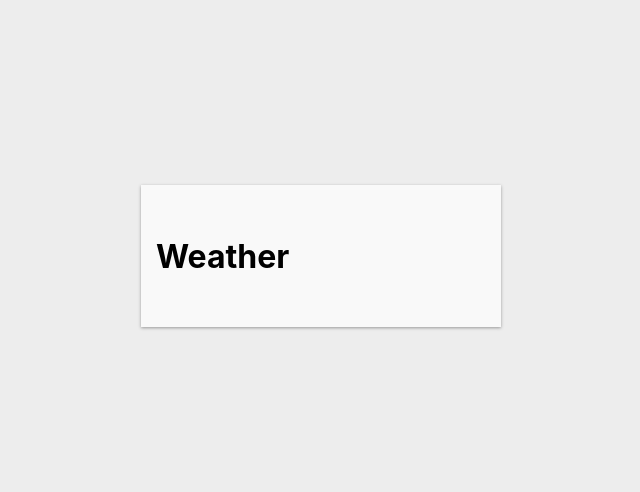
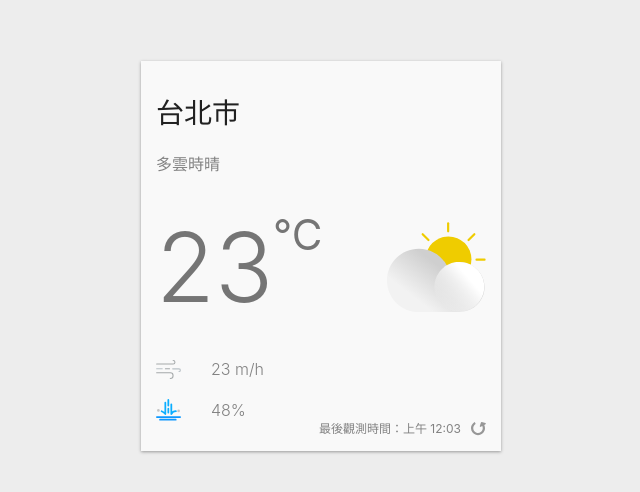
Before and after one commit to aoigj100a/lous-weather-app, a React (Create React App) app: page / in a window 1280 px wide. Shown: the part 144-636 px from the top of the page, without its empty margins (319-959 px from the left). Built offline with nearby package versions, Linux system fonts and the light colour scheme.

Commit message:
view:app ui

```diff
--- a/src/App.js
+++ b/src/App.js
@@ -1,6 +1,11 @@
-
 import React from 'react';
 import styled from '@emotion/styled';
+
+// 載入圖示
+import { ReactComponent as AirFlowIcon } from './images/airFlow.svg';
+import { ReactComponent as DayCloudyIcon } from './images/day-cloudy.svg';
+import { ReactComponent as RainIcon } from './images/rain.svg';
+import { ReactComponent as RefreshIcon } from './images/refresh.svg';
 
 const Container = styled.div`
   background-color: #ededed;
@@ -19,14 +24,108 @@
   padding: 30px 15px;
 `;
 
-function App() {
+const Location = styled.div`
+  font-size: 28px;
+  color: #212121;
+  margin-bottom: 20px;
+`;
+
+const Description = styled.div`
+  font-size: 16px;
+  color: #828282;
+  margin-bottom: 30px;
+`;
+
+const CurrentWeather = styled.div`
+  display: flex;
+  justify-content: space-between;
+  align-items: center;
+  margin-bottom: 30px;
+`;
+
+const Temperature = styled.div`
+  color: #757575;
+  font-size: 96px;
+  font-weight: 300;
+  display: flex;
+`;
+
+const Celsius = styled.div`
+  font-weight: normal;
+  font-size: 42px;
+`;
+
+const AirFlow = styled.div`
+  display: flex;
+  align-items: center;
+  font-size: 16x;
+  font-weight: 300;
+  color: #828282;
+  margin-bottom: 20px;
+  svg {
+    width: 25px;
+    height: auto;
+    margin-right: 30px;
+  }
+`;
+
+const Rain = styled.div`
+  display: flex;
+  align-items: center;
+  font-size: 16x;
+  font-weight: 300;
+  color: #828282;
+  svg {
+    width: 25px;
+    height: auto;
+    margin-right: 30px;
+  }
+`;
+
+const DayCloudy = styled(DayCloudyIcon)`
+  flex-basis: 30%;
+`;
+
+const Refresh = styled.div`
+  position: absolute;
+  right: 15px;
+  bottom: 15px;
+  font-size: 12px;
+  display: inline-flex;
+  align-items: flex-end;
+  color: #828282;
+  svg {
+    margin-left: 10px;
+    width: 15px;
+    height: 15px;
+    cursor: pointer;
+  }
+`;
+
+const App = () => {
   return (
     <Container>
       <WeatherCard>
-        <h1>Weather</h1>
+        <Location>台北市</Location>
+        <Description>多雲時晴</Description>
+        <CurrentWeather>
+          <Temperature>
+            23 <Celsius>°C</Celsius>
+          </Temperature>
+          <DayCloudy />
+        </CurrentWeather>
+        <AirFlow>
+          <AirFlowIcon /> 23 m/h
+        </AirFlow>
+        <Rain>
+          <RainIcon /> 48%
+        </Rain>
+        <Refresh>
+          最後觀測時間：上午 12:03 <RefreshIcon />
+        </Refresh>
       </WeatherCard>
     </Container>
   );
-}
+};
 
 export default App;
```
